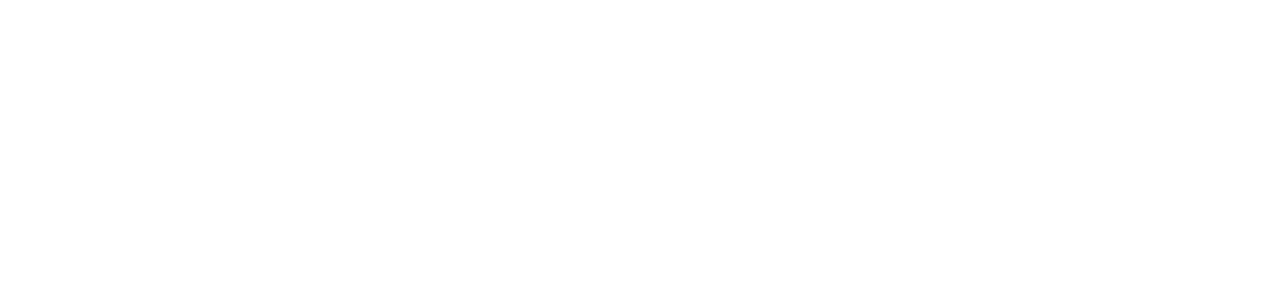
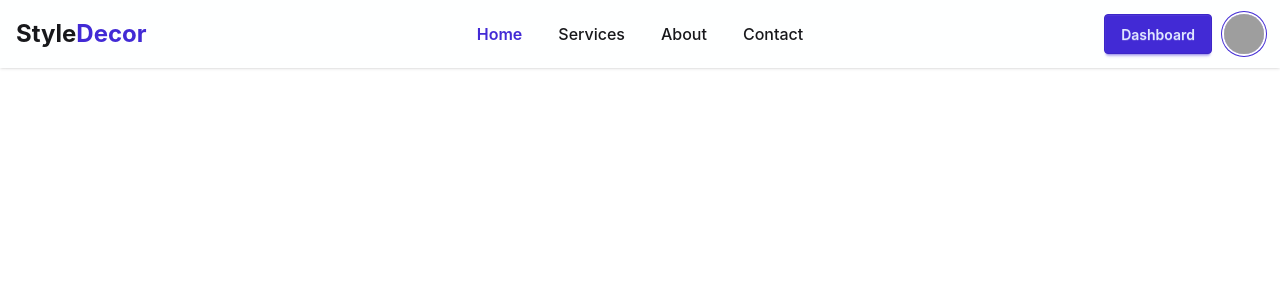
Before and after one commit to jashimuddin211/StyleDecor-client, a React (Vite) app: page / in a window 1280 px wide. Shown: the top 300 px of the page. Built offline with nearby package versions, Linux system fonts and the light colour scheme; grey boxes are pictures that could not be loaded.

Commit message:
readme file

```diff
--- a/package.json
+++ b/package.json
@@ -11,6 +11,7 @@
   },
   "dependencies": {
     "@tailwindcss/vite": "^4.3.0",
+    "lucide-react": "^1.16.0",
     "react": "^19.2.6",
     "react-dom": "^19.2.6",
     "react-router": "^7.15.1",
--- /dev/null
+++ b/src/components/Navbar/Navbar.jsx
@@ -0,0 +1,237 @@
+
+import { Link, NavLink } from 'react-router-dom';
+
+import {
+  Menu,
+  X,
+  LayoutDashboard,
+  LogOut,
+} from 'lucide-react';
+
+import { useState } from 'react';
+
+// Example logo image
+// import logo from '../../assets/logo.png';
+
+const Navbar = () => {
+
+  const [open, setOpen] = useState(false);
+
+  // fake user
+  const user = true;
+
+  const navLinks = (
+    <>
+      <li>
+        <NavLink
+          to="/"
+          className={({ isActive }) =>
+            isActive
+              ? 'text-primary font-semibold'
+              : 'hover:text-primary duration-300'
+          }
+        >
+          Home
+        </NavLink>
+      </li>
+
+      <li>
+        <NavLink
+          to="/services"
+          className={({ isActive }) =>
+            isActive
+              ? 'text-primary font-semibold'
+              : 'hover:text-primary duration-300'
+          }
+        >
+          Services
+        </NavLink>
+      </li>
+
+      <li>
+        <NavLink
+          to="/about"
+          className={({ isActive }) =>
+            isActive
+              ? 'text-primary font-semibold'
+              : 'hover:text-primary duration-300'
+          }
+        >
+          About
+        </NavLink>
+      </li>
+
+      <li>
+        <NavLink
+          to="/contact"
+          className={({ isActive }) =>
+            isActive
+              ? 'text-primary font-semibold'
+              : 'hover:text-primary duration-300'
+          }
+        >
+          Contact
+        </NavLink>
+      </li>
+    </>
+  );
+
+  return (
+    <div className="sticky top-0 z-50 bg-base-100/90 backdrop-blur-md shadow-sm">
+
+      <div className="navbar max-w-7xl mx-auto px-4">
+
+        {/* Left */}
+        <div className="navbar-start">
+
+          {/* Mobile Menu */}
+          <div className="dropdown lg:hidden">
+
+            <button
+              onClick={() => setOpen(!open)}
+              className="btn btn-ghost"
+            >
+              {
+                open
+                  ? <X size={24} />
+                  : <Menu size={24} />
+              }
+            </button>
+
+            {
+              open && (
+                <ul className="menu menu-sm dropdown-content mt-3 z-100 p-4 shadow bg-base-100 rounded-box w-60 space-y-2">
+
+                  {navLinks}
+
+                  {
+                    user && (
+                      <>
+
+                        <li>
+                          <NavLink to="/dashboard/my-profile">
+                            <LayoutDashboard size={18} />
+                            Dashboard
+                          </NavLink>
+                        </li>
+
+                        <li>
+                          <button>
+                            <LogOut size={18} />
+                            Logout
+                          </button>
+                        </li>
+
+                      </>
+                    )
+                  }
+
+                </ul>
+              )
+            }
+
+          </div>
+
+          {/* Logo */}
+          <Link
+            to="/"
+            className="flex items-center gap-2"
+          >
+            {/* <img src={logo} alt="" className="w-10" /> */}
+
+            <h2 className="text-2xl font-bold">
+              Style<span className="text-primary">Decor</span>
+            </h2>
+          </Link>
+
+        </div>
+
+        {/* Center */}
+        <div className="navbar-center hidden lg:flex">
+
+          <ul className="menu menu-horizontal px-1 gap-3 text-base font-medium">
+            {navLinks}
+          </ul>
+
+        </div>
+
+        {/* Right */}
+        <div className="navbar-end gap-3">
+
+          {/* Dashboard Button */}
+          {
+            user && (
+              <Link
+                to="/dashboard/my-profile"
+                className="btn btn-primary hidden md:flex"
+              >
+                Dashboard
+              </Link>
+            )
+          }
+
+          {/* User Dropdown */}
+          {
+            user
+              ? (
+                <div className="dropdown dropdown-end">
+
+                  <div
+                    tabIndex={0}
+                    role="button"
+                    className="avatar cursor-pointer"
+                  >
+                    <div className="w-10 rounded-full ring ring-primary ring-offset-base-100 ring-offset-2">
+
+                      <img
+                        src="https://i.ibb.co/4pDNDk1/avatar.png"
+                        alt=""
+                      />
+
+                    </div>
+                  </div>
+
+                  <ul
+                    tabIndex={0}
+                    className="menu menu-sm dropdown-content mt-3 z-100 p-3 shadow bg-base-100 rounded-box w-52"
+                  >
+
+                    <li className="font-semibold text-center mb-2">
+                      Muhammad Jashim
+                    </li>
+
+                    <li>
+                      <Link to="/dashboard/my-profile">
+                        Dashboard
+                      </Link>
+                    </li>
+
+                    <li>
+                      <button>
+                        Logout
+                      </button>
+                    </li>
+
+                  </ul>
+
+                </div>
+              )
+              : (
+                <Link
+                  to="/login"
+                  className="btn btn-primary"
+                >
+                  Login
+                </Link>
+              )
+          }
+
+        </div>
+
+      </div>
+
+    </div>
+  );
+};
+
+export default Navbar;
--- /dev/null
+++ b/src/layouts/MainLayout.jsx
@@ -0,0 +1,27 @@
+
+import { Outlet } from 'react-router-dom';
+
+// Components
+import Navbar from '../components/Navbar/Navbar';
+// import Footer from '../components/Footer/Footer';
+
+const MainLayout = () => {
+  return (
+    <div className="min-h-screen flex flex-col bg-base-100">
+
+      {/* Navbar */}
+      <Navbar />
+
+      {/* Main Content */}
+      <main className="flex-1 max-w-7xl w-full mx-auto px-4 py-6">
+        <Outlet />
+      </main>
+
+      {/* Footer */}
+      {/* <Footer /> */}
+
+    </div>
+  );
+};
+
+export default MainLayout;
--- /dev/null
+++ b/src/pages/Home/Home.jsx
@@ -0,0 +1,11 @@
+
+
+const Home = () => {
+    return (
+        <div>
+
+        </div>
+    );
+};
+
+export default Home;
--- a/src/routes/Router.jsx
+++ b/src/routes/Router.jsx
@@ -1,7 +1,7 @@
 import { createBrowserRouter } from "react-router-dom";
 
-// // Layouts
-// import MainLayout from "../layouts/MainLayout";
+// Layouts
+import MainLayout from "../layouts/MainLayout";
 // import DashboardLayout from "../layouts/DashboardLayout";
 
 // // Pages
@@ -44,7 +44,7 @@
   // Main Website Routes
   {
     path: "/",
-    // element: <MainLayout />,
+    element: <MainLayout />,
     // errorElement: <ErrorPage />,
     // children: [
     //   {
```
Also changed, not shown: 2 other files (tests, documents, lock files or other folders).
